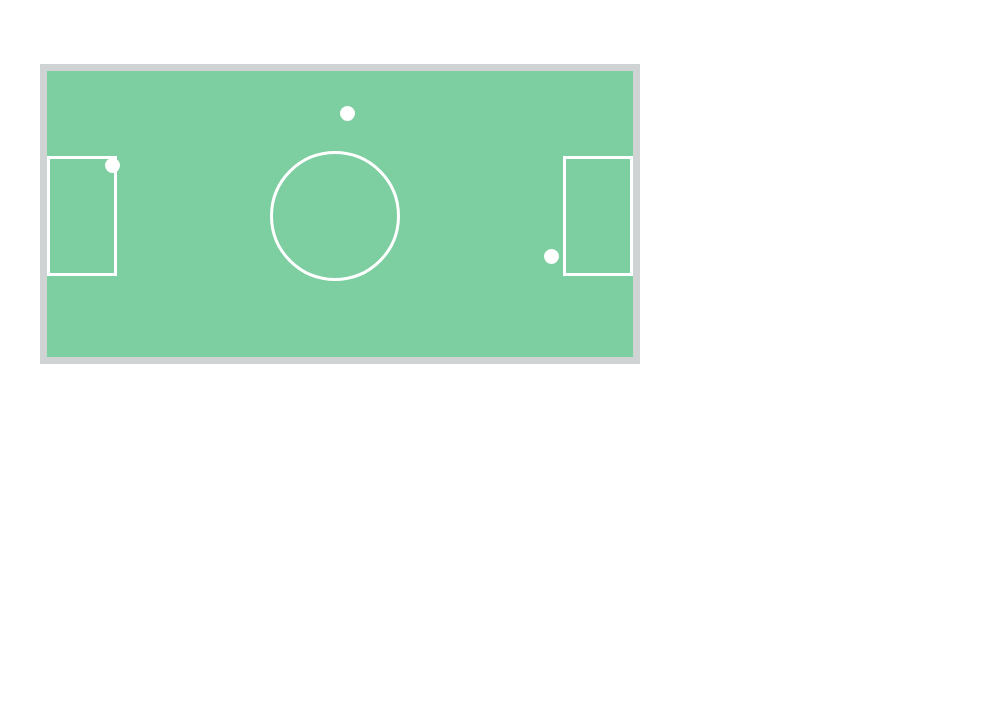
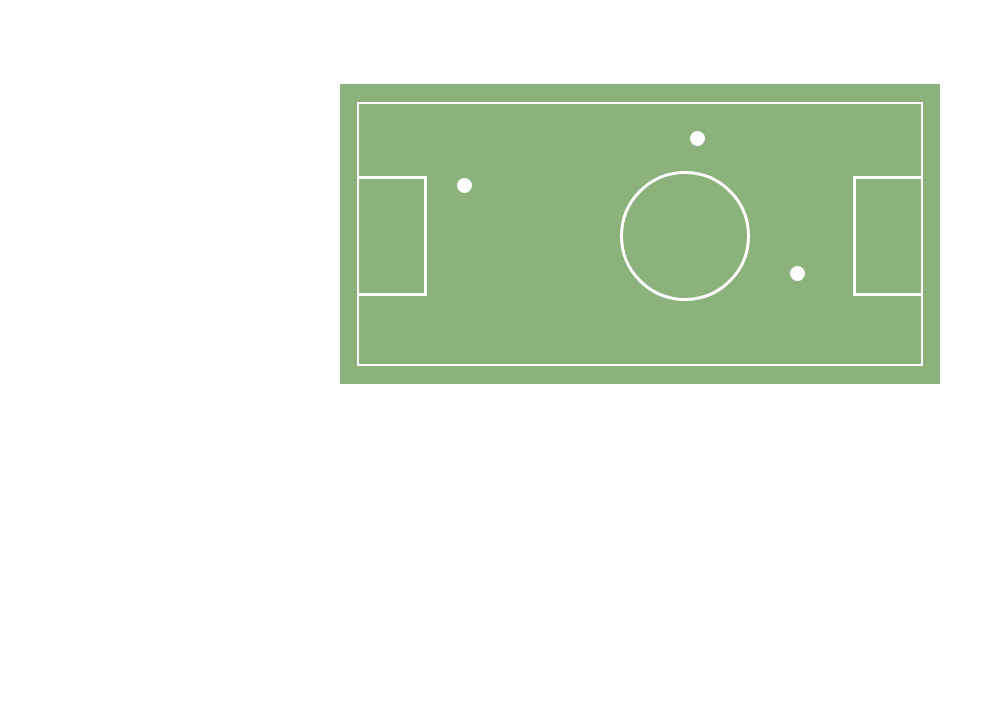
Before and after one commit to YasminMattos/the-court, a plain HTML site: page index.html in a window 1280 px wide. Shown: the part 74-800 px from the top of the page, without its empty margins (0-993 px from the left). Drawn offline with Linux system fonts and the light colour scheme.

Commit message:
Cancha terminada

```diff
--- a/css/main.css
+++ b/css/main.css
@@ -1,15 +1,19 @@
 h1 {
+  text-align: center;
   font-family: 'Concert One', cursive;
 }
 
 .big {
-    background-color: #7DCEA0;
+    align-content: center;
+    background-color: #8cb27c;
     box-sizing: border-box;
     position: relative;
     width: 600px;
     height: 300px;
-    border: 7px solid #D0D3D4;
-    margin: 5em 4em 3em 2em;
+    border: 7px solid #8cb27c;
+    margin-top: 100px;
+    margin-left: auto;
+    margin-right: auto;
 
 }
 
@@ -17,10 +21,12 @@ h1 {
     position: absolute;
     box-sizing: border-box;
     top: 85px;
-    right: 0;
+    right: 10px;
     width: 70px;
     height: 120px;
-    border: 3px solid white;
+    border-top: 3px solid white;
+    border-left: 3px solid white;
+    border-bottom: 3px solid white;
 
 }
 
@@ -28,36 +34,34 @@ h1 {
   position: absolute;
   box-sizing: border-box;
   top:85px;
-  right: -1;
+  left: 10px;
   width: 70px;
   height: 120px;
-  border:3px solid white;
+  border-top: 3px solid white;
+  border-right: 3px solid white;
+  border-bottom: 3px solid white;
 
 }
 
 .circle {
   position:fixed;
   box-sizing: border-box;
-  left: 270px;
-  top: 225px;
+  left: 620px;
+  top: 245px;
   width: 130px;
   height: 130px;
-  -moz-border-radius: 50%;
-  -webkit-border-radius: 50%;
   border-radius: 50%;
-  background: #7DCEA0;
+  background: #8cb27c;
   border: 3px solid white;
 }
 
 .ball1 {
   position:fixed;
   box-sizing: border-box;
-  left: 340px;
-  top: 180px;
+  right: 475px;
+  top: 340px;
   width: 15px;
   height: 15px;
-  -moz-border-radius: 50%;
-  -webkit-border-radius: 50%;
   border-radius: 50%;
   background: white;
 }
@@ -65,12 +69,10 @@ h1 {
 .ball2 {
   position:fixed;
   box-sizing: border-box;
-  left: 105px;
-  top: 232px;
+  left: 457px;
+  top: 252px;
   width: 15px;
   height: 15px;
-  -moz-border-radius: 50%;
-  -webkit-border-radius: 50%;
   border-radius: 50%;
   background: white;
 }
@@ -78,12 +80,18 @@ h1 {
 .ball3 {
   position:fixed;
   box-sizing: border-box;
-  left: 544px;
-  top: 323px;
+  left: 690px;
+  top: 205px;
   width: 15px;
   height: 15px;
-  -moz-border-radius: 50%;
-  -webkit-border-radius: 50%;
   border-radius: 50%;
   background: white;
 }
+
+p {
+  margin: 10px;
+  color: #8cb27c;
+  height: 260px;
+  border: 2px solid white;
+
+}
--- a/index.html
+++ b/index.html
@@ -9,7 +9,7 @@
   <body>
     <h1>La cancha</h1>
 
-    <div class="big"><p>
+    <div class="big" style="align-content:center"><p>
 
 
     </p>
```
